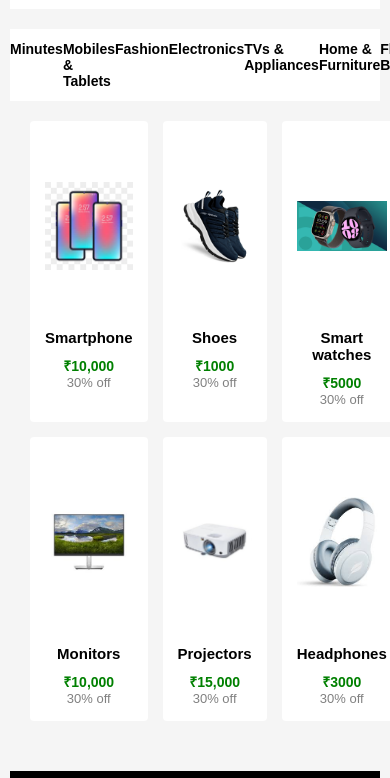
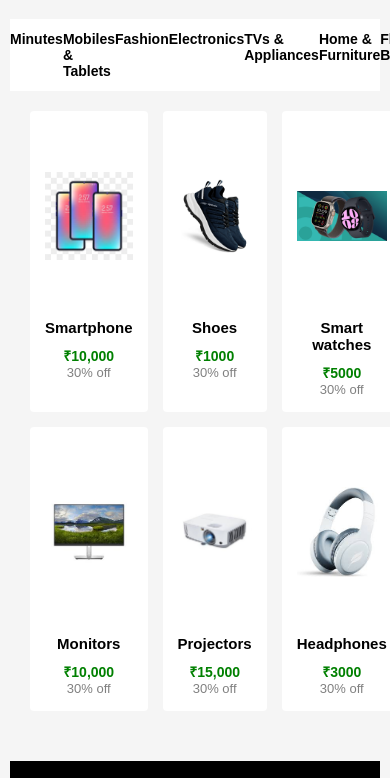
Before and after one commit to jo28222/SampleProject, a plain HTML site: page index.html in a window 390 px wide. Shown: the part 137-915 px from the top of the page. Drawn offline with Linux system fonts and the light colour scheme.

Commit message:
style.css

```diff
--- a/style.css
+++ b/style.css
@@ -149,7 +149,8 @@ body{
 @media (max-width: 768px) {
   body {
        font-size: 14px;
-       padding: 10px;
+       padding: 0 10px;
+       width: 100%;
   }
 
   .header {
```
